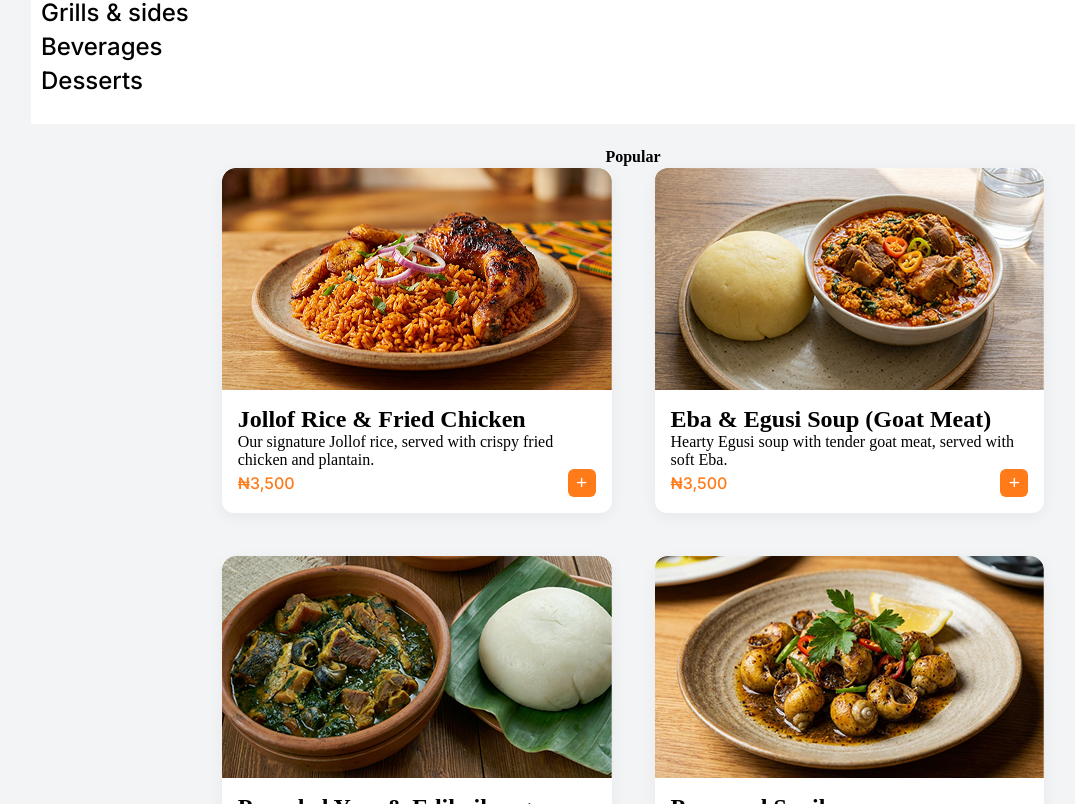
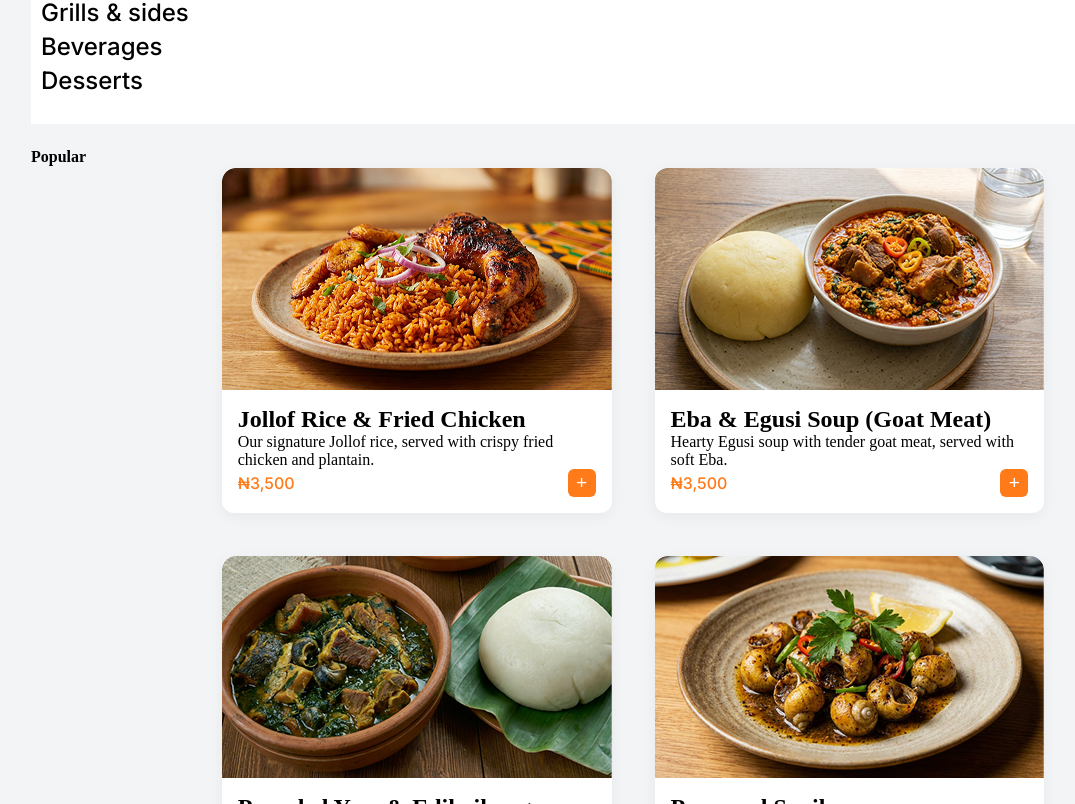
Before and after one commit to feranmi-idowu/Chuks-truemind, a React (Vite) app: page /explore in a window 1280 px wide. Shown: the part 1036-1840 px from the top of the page, without its empty margins (7-1082 px from the left). Built offline with nearby package versions, Linux system fonts and the light colour scheme; a web font is replaced by a local one.

Commit message:
fast loading img in myOrder

```diff
--- a/index.html
+++ b/index.html
@@ -2,7 +2,7 @@
 <html lang="en">
   <head>
     <meta charset="UTF-8" />
-    <link rel="icon" type="image/svg+xml" href="/vite.svg" />
+    <link rel="icon" type="image/svg+xml" href="" />
     <meta name="viewport" content="width=device-width, initial-scale=1.0" />
     <title>chuks-truemind</title>
   </head>
--- a/src/pages/components/Header.jsx
+++ b/src/pages/components/Header.jsx
@@ -1,5 +1,6 @@
 import React from "react";
 import { NavLink } from "react-router-dom";
+
 import '../styles/header.css'
 
 function Header() {
@@ -13,6 +14,7 @@ function Header() {
                 <NavLink className="navlink" to="/Account" >Account</NavLink>
             </nav>
             <button className="login-header">login</button>
+
         </div>
     )
 }
--- a/src/pages/components/cards/MyOrderCard.jsx
+++ b/src/pages/components/cards/MyOrderCard.jsx
@@ -11,7 +11,7 @@ const MyOrderCard = ({ item }) => {
   return (
     <div className="order-card">
       <div className="image-container">
-        <img src={item.image} alt={item.name} />
+        <img loading="eager" fetchpriority="high" src={item.image} alt={item.name} />
       </div>
 
       <div className="item-info">
--- a/src/pages/styles/Landing.css
+++ b/src/pages/styles/Landing.css
@@ -101,6 +101,7 @@
     border: 2px solid #1e90ff;
     border-radius: 10px;
     flex: 1;
+    text-decoration: none;
 }
 
 .heroFrame{
--- a/src/pages/styles/home.css
+++ b/src/pages/styles/home.css
@@ -143,24 +143,23 @@ padding-left: 10px;
 }
 
 .popular-section {
-
+width: 100%;
     padding-top: 24px;
 opacity: 1;
 gap: 24px;
 justify-content: center;
+justify-items: auto;
 align-items: center;
 background: var(--Soft-Gray, #F3F4F6);
-margin: 0 auto;
-
-justify-items: center;
+}
 
 
-}
 .home-popularCards {
     display: flex;
     flex-wrap: wrap;
 flex-direction: row;
-
+width: 100%;
+  max-width: 1354px;
 opacity: 1;
 gap: 43px;
 padding-top: 2px;
--- a/src/pages/styles/popularCard.css
+++ b/src/pages/styles/popularCard.css
@@ -1,10 +1,12 @@
 @import url('https://fonts.googleapis.com/css2?family=Inter:ital,opsz,wght@0,14..32,100..900;1,14..32,100..900&family=Island+Moments&family=Jost:ital,wght@0,100..900;1,100..900&family=Poppins:ital,wght@0,100;0,200;0,300;0,400;0,500;0,600;0,700;0,800;0,900;1,100;1,200;1,300;1,400;1,500;1,600;1,700;1,800;1,900&display=swap');
 
 .popularCards {
-  display: flex;
-  flex-direction: row;
+ flex: 0 1 calc(33.33% -20px);
+  max-width: 416px;
+
   gap: 24px;
   padding: 20px;
+  box-sizing: border-box;
 }
 
 /* Individual Card */
```
Also changed, not shown: src/assets/images/hom.png (added).
